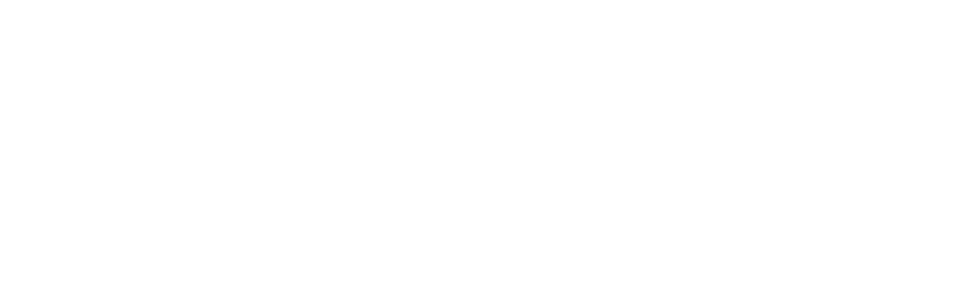
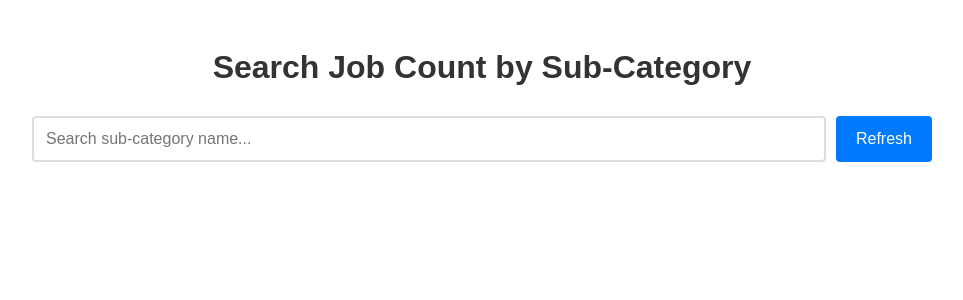
Before and after one commit to Zozimboii/ICT-Skill-Recommendation-Frontend, a Nuxt app: page /searchJob in a window 1280 px wide. Before the commit this address had no page. Shown: the top 300 px of the page, without its empty margins (158-1121 px from the left). Built offline with nearby package versions, Linux system fonts and the light colour scheme.

Commit message:
todo searchjob

```diff
--- /dev/null
+++ b/app/pages/searchJob.vue
@@ -0,0 +1,295 @@
+<template>
+  <div class="search-job-container">
+    <h1>Search Job Count by Sub-Category</h1>
+
+    <!-- Search Input -->
+    <div class="search-section">
+      <input
+        v-model="searchQuery"
+        type="text"
+        placeholder="Search sub-category name..."
+        class="search-input"
+        @input="handleSearch"
+      />
+      <button @click="fetchAllJobCounts" class="btn-refresh">
+        Refresh
+      </button>
+    </div>
+
+    <!-- Loading State -->
+    <div v-if="isLoading" class="loading">
+      Loading job counts...
+    </div>
+
+    <!-- Error State -->
+    <div v-if="error" class="error">
+      {{ error }}
+      <button @click="fetchAllJobCounts" class="btn-retry">Retry</button>
+    </div>
+
+    <!-- Results -->
+    <div v-else-if="result" class="results-section">
+      <div style="border:1px solid #eee; border-radius:12px; padding:16px; margin-bottom:20px;">
+        <div style="display:flex; justify-content:space-between; align-items:center; flex-wrap:wrap;">
+          <div>
+            <h2 style="margin:0; color:#007bff;">{{ result.sub_category_name }}</h2>
+            <p style="color:#666; margin:5px 0;">ID: {{ result.sub_category_id }}</p>
+          </div>
+          <div style="text-align:right;">
+            <div style="font-size:32px; font-weight:bold; color:#007bff;">{{ result.job_count }}</div>
+            <p style="color:#666; margin:5px 0;">Total Jobs</p>
+          </div>
+        </div>
+      </div>
+
+      <!-- Top Categories -->
+      <div v-if="result.top_categories && result.top_categories.length > 0" style="margin-bottom:20px;">
+        <h3 style="color:#333; margin-bottom:10px;">📊 Top Categories</h3>
+        <div style="display:grid; grid-template-columns:repeat(auto-fill, minmax(250px, 1fr)); gap:15px;">
+          <div v-for="cat in result.top_categories" :key="`${cat.main_category_id}-${cat.sub_category_id}`"
+               style="border:1px solid #ddd; border-radius:8px; padding:15px;">
+            <h4 style="margin:0 0 5px 0; color:#333;">{{ cat.main_category_name }}</h4>
+            <p style="margin:5px 0; color:#666; font-size:14px;">{{ cat.sub_category_name }}</p>
+            <span style="background:#007bff; color:white; padding:4px 8px; border-radius:4px; font-weight:bold;">{{ cat.job_count }} jobs</span>
+          </div>
+        </div>
+      </div>
+
+      <!-- Related Sub Categories -->
+      <div v-if="result.related_sub_categories && result.related_sub_categories.length > 0">
+        <h3 style="color:#333; margin-bottom:10px;">🔗 Related Sub-Categories</h3>
+        <div style="display:grid; grid-template-columns:repeat(auto-fill, minmax(250px, 1fr)); gap:15px;">
+          <div v-for="rel in result.related_sub_categories" :key="rel.sub_category_id"
+               style="border:1px solid #e0e0e0; border-radius:8px; padding:15px; background:#f9f9f9;">
+            <h4 style="margin:0 0 5px 0; color:#333;">{{ rel.sub_category_name }}</h4>
+            <span style="background:#28a745; color:white; padding:4px 8px; border-radius:4px; font-weight:bold;">{{ rel.job_count }} jobs</span>
+          </div>
+        </div>
+      </div>
+    </div>
+  </div>
+</template>
+
+<script setup lang="ts">
+import { ref, computed } from 'vue'
+import { useApi } from '~/composables/useApi'
+
+interface TopCategory {
+  main_category_id: number | string
+  main_category_name: string
+  sub_category_id: number | string
+  sub_category_name: string
+  job_count: number
+}
+
+interface RelatedSubCategory {
+  sub_category_id: number | string
+  sub_category_name: string
+  job_count: number
+}
+
+interface SearchJobsResult {
+  sub_category_id: number | string
+  sub_category_name: string
+  job_count: number
+  top_categories: TopCategory[]
+  related_sub_categories: RelatedSubCategory[]
+}
+
+const { get } = useApi()
+
+// State
+const result = ref<SearchJobsResult | null>(null)
+const searchQuery = ref('')
+const isLoading = ref(false)
+const error = ref<string | null>(null)
+
+// Computed
+const filteredJobCounts = computed(() => {
+  // Don't filter locally - the API already filters
+  return jobCounts.value
+})
+
+// Methods
+const fetchAllJobCounts = async () => {
+  isLoading.value = true
+  error.value = null
+
+  try {
+    const response = await get<SearchJobsResult>('/searchjobs', { q: searchQuery.value })
+    result.value = response
+  } catch (err) {
+    error.value = `Failed to fetch job counts: ${err instanceof Error ? err.message : 'Unknown error'}`
+    console.error('Error fetching job counts:', err)
+  } finally {
+    isLoading.value = false
+  }
+}
+
+const handleSearch = () => {
+  // Trigger search when user types
+  if (searchQuery.value.trim()) {
+    fetchAllJobCounts()
+  } else {
+    result.value = null
+  }
+}
+
+// Lifecycle
+// Don't fetch on mount - require user to search first
+// onMounted(() => {
+//   fetchAllJobCounts()
+// })
+</script>
+
+<style scoped>
+.search-job-container {
+  max-width: 900px;
+  margin: 0 auto;
+  padding: 20px;
+  font-family: Arial, sans-serif;
+}
+
+h1 {
+  color: #333;
+  margin-bottom: 30px;
+  text-align: center;
+}
+
+.search-section {
+  display: flex;
+  gap: 10px;
+  margin-bottom: 30px;
+}
+
+.search-input {
+  flex: 1;
+  padding: 12px;
+  border: 2px solid #ddd;
+  border-radius: 4px;
+  font-size: 16px;
+  transition: border-color 0.3s;
+}
+
+.search-input:focus {
+  outline: none;
+  border-color: #007bff;
+}
+
+.btn-refresh {
+  padding: 12px 20px;
+  background-color: #007bff;
+  color: white;
+  border: none;
+  border-radius: 4px;
+  cursor: pointer;
+  font-size: 16px;
+  transition: background-color 0.3s;
+}
+
+.btn-refresh:hover {
+  background-color: #0056b3;
+}
+
+.loading,
+.error {
+  text-align: center;
+  padding: 20px;
+  border-radius: 4px;
+  font-size: 16px;
+}
+
+.loading {
+  background-color: #e7f3ff;
+  color: #004085;
+}
+
+.error {
+  background-color: #f8d7da;
+  color: #721c24;
+  margin-bottom: 20px;
+}
+
+.btn-retry {
+  margin-top: 10px;
+  padding: 8px 16px;
+  background-color: #721c24;
+  color: white;
+  border: none;
+  border-radius: 4px;
+  cursor: pointer;
+  transition: background-color 0.3s;
+}
+
+.btn-retry:hover {
+  background-color: #5a151b;
+}
+
+.results-section {
+  margin-top: 20px;
+}
+
+.results-count {
+  color: #666;
+  margin-bottom: 20px;
+  font-weight: bold;
+}
+
+.no-results {
+  text-align: center;
+  color: #999;
+  padding: 40px 20px;
+  font-size: 18px;
+}
+
+.job-types-list {
+  display: grid;
+  grid-template-columns: repeat(auto-fill, minmax(300px, 1fr));
+  gap: 20px;
+}
+
+.job-type-card {
+  background: white;
+  border: 1px solid #ddd;
+  border-radius: 8px;
+  padding: 20px;
+  box-shadow: 0 2px 4px rgba(0, 0, 0, 0.1);
+  transition: box-shadow 0.3s;
+}
+
+.job-type-card:hover {
+  box-shadow: 0 4px 8px rgba(0, 0, 0, 0.15);
+}
+
+.job-type-card h3 {
+  margin: 0 0 10px 0;
+  color: #007bff;
+  font-size: 18px;
+}
+
+.job-type-card .description {
+  color: #666;
+  margin: 10px 0;
+  line-height: 1.5;
+}
+
+.job-meta {
+  display: flex;
+  gap: 15px;
+  margin-top: 15px;
+  font-size: 14px;
+  color: #999;
+}
+
+.job-count {
+  background-color: #007bff;
+  color: white;
+  padding: 4px 8px;
+  border-radius: 4px;
+  font-weight: bold;
+}
+
+.id {
+  font-weight: bold;
+}
+</style>
```
